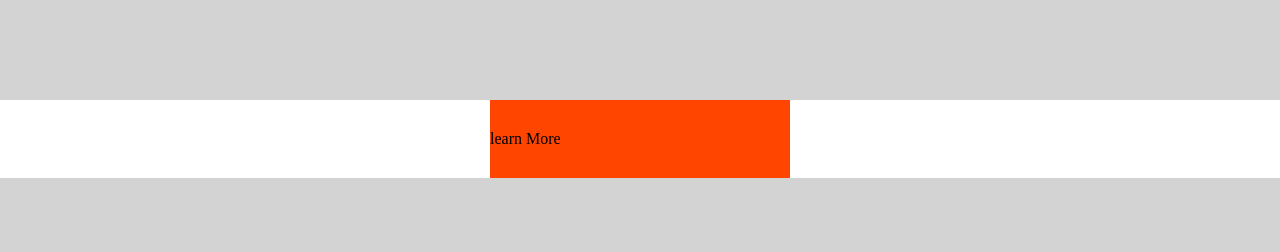
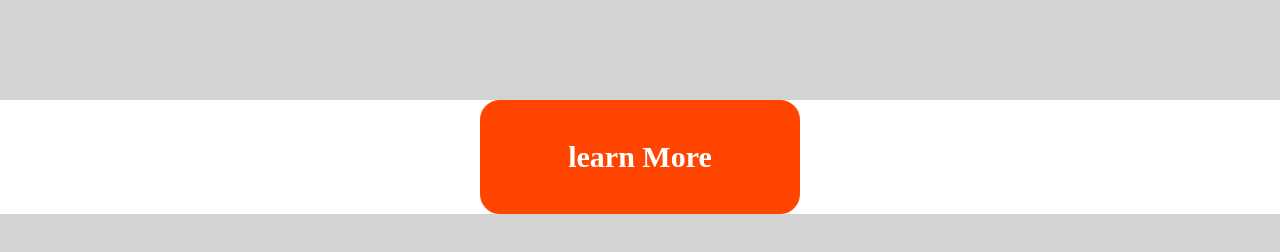
Before and after one commit to Tae-Hyun98/WEB, a plain HTML site: page ani/index.html in a window 1280 px wide. Drawn offline with Linux system fonts and the light colour scheme.

Commit message:
1/9 애니메이션

```diff
--- a/ani/css/style.css
+++ b/ani/css/style.css
@@ -19,4 +19,21 @@ body {
     background-color: orangered;
     margin: 0 auto;
     padding: 30px 0;
+    font-size: 30px;
+    color: #fff;
+    font-weight: bold;
+    text-align: center;
+    border-radius: 20px;
+    border: 10px solid orangered;
+
+    /* transition-property: background-color;
+    transition-duration: 0.3s;
+    transition-delay: 0.5s;
+    transition-timing-function: ease; */
+    transition: background-color 0.3s 0.5s ease;
+                  /* property duration delay timingfunction */
 }
+
+.box1:hover .child {
+    background-color: purple;
+}
```
